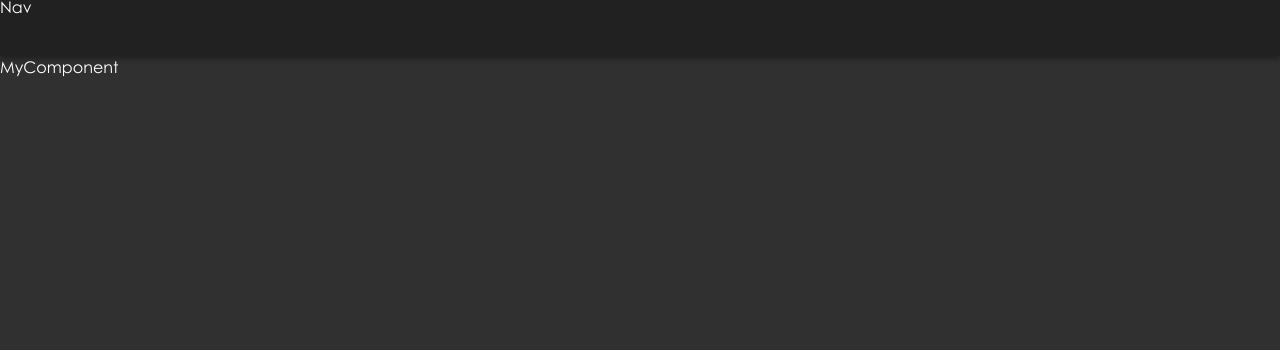
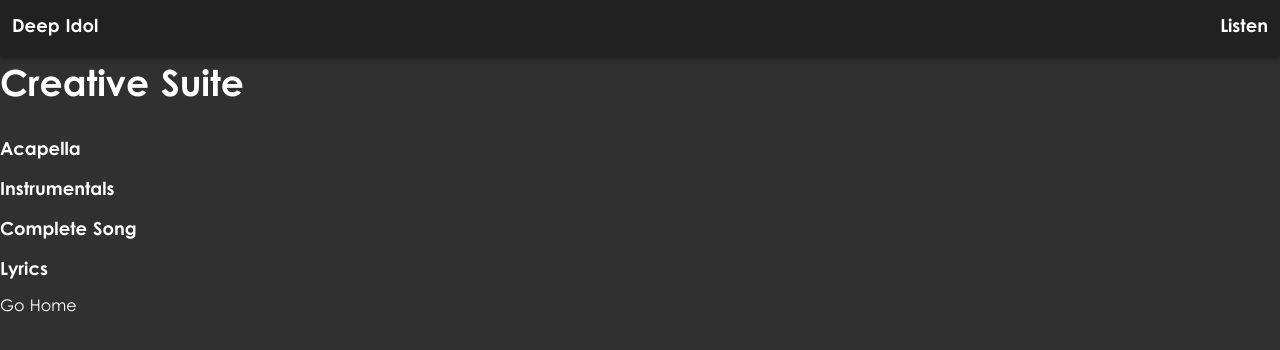
Before and after one commit to commonedits/deep-idol, a React (Create React App) app: page /upload in a window 1280 px wide. Shown: the top 350 px of the page. Built offline with nearby package versions, Linux system fonts and the light colour scheme.

Commit message:
complete deployment

```diff
--- a/src/App.css
+++ b/src/App.css
@@ -27,6 +27,11 @@ p {
     font-size: 14px;
 }
 
+a {
+    color: white;
+    text-decoration: none;
+}
+
 .hidden {
     opacity: 0;
     transition: 0.5s;
@@ -54,5 +59,8 @@ p {
 .container {
     margin-top: 60px;
     width: 100%;
- height: calc(100vw - 60px);
 }
+
+.noscroll {
+    overflow-y: hidden;
+}
--- a/src/App.js
+++ b/src/App.js
@@ -1,26 +1,28 @@
-import React, { Component } from 'react';
+import React, {Component} from 'react';
 import logo from './logo.svg';
 import './App.css';
 
 import {Route, BrowserRouter as Router} from 'react-router-dom';
 
 import HomePage from './HomePage/HomePage'
+import PickUploadPage from './PickUploadPage/PickUploadPage'
 import Nav from './Nav/Nav'
 
 class App extends Component {
     render() {
         return (
+            <Router>
                 <div>
                     {/* Nav Bar */}
-      <Nav />
+                    <Nav/>
                     <div className='container'>
 
                         {/* Insert pages into this router */}
-      <Router>
-       <Route path='/' component={HomePage} />
-      </Router>
+                        <Route exact path='/' component={HomePage}/>
+                        <Route path='/upload' component={PickUploadPage}/>
                     </div>
                 </div>
+            </Router>
         );
     }
 }
--- a/src/HomePage/HomePage.js
+++ b/src/HomePage/HomePage.js
@@ -1,4 +1,7 @@
 import React, {Component} from 'react';
+import './HomePage.css';
+
+import {Link} from 'react-router-dom'
 
 export default class HomePage extends Component {
     constructor(props) {
@@ -7,7 +10,11 @@ export default class HomePage extends Component {
 
     render() {
         return (
-            <div>MyComponent</div>
+            <div>
+             <h1>This is the Home Page</h1>
+
+             <Link to='/upload'>Go Upload</Link>
+            </div>
         );
     }
 }
--- a/src/Nav/Nav.css
+++ b/src/Nav/Nav.css
@@ -6,12 +6,23 @@
 	background-color: #212121;
 	box-shadow: 0 0 4px 0 rgba(0, 0, 0, 0.12), 0 4px 4px 0 rgba(0, 0, 0, 0.24);
  display: flex;
+ align-items: center;
+ justify-content: space-between;
 }
 
 .navbar .left {
 
 }
 
-.navbar .right {
+.navbar .left a {
+ margin-left: 12px;
+ font-weight: bold;
+ font-size: 18px;
+}
+
+.navbar .right a {
+ font-size: 18px;
+ font-weight: bold;
+ margin-right: 12px;
 
 }
--- a/src/Nav/Nav.js
+++ b/src/Nav/Nav.js
@@ -9,7 +9,15 @@ export default class Nav extends Component {
     render() {
         return (
             <div className='navbar'>
-             Nav
+
+                <div className='left'>
+                    <a> Deep Idol </a>
+                </div>
+
+                <div className='right'>
+                    <a>Listen</a>
+                </div>
+
             </div>
         );
     }
--- /dev/null
+++ b/src/PickUploadPage/PickUploadPage.js
@@ -0,0 +1,52 @@
+import React, {Component} from 'react';
+import './PickUploadPage.css';
+import Nav from '../Nav/Nav';
+
+import {Link} from 'react-router-dom'
+export default class PickUploadPage extends Component {
+    constructor(props) {
+        super(props);
+
+    }
+
+    componentWillMount() {
+        console.log("PROPS: ", this.props);
+    }
+
+    RolesArray = [
+        {
+            text: "Acapella",
+            role: ""
+        }, {
+            text: "Instrumentals",
+            role: ""
+        }, {
+            text: "Complete Song",
+            role: ""
+        }, {
+            text: "Lyrics",
+            role: ""
+        }
+    ]
+
+    render() {
+        return (
+            <div>
+                <div className='content roles-page'>
+                    <h1 className='center'>Creative Suite</h1>
+                </div>
+                <div className="choice-container">
+                    {this.RolesArray.map((item, index) => {
+                        return (
+                            <div key={index} className={`create ${item.role}`} onClick={() => this.onBoarding(item)}>
+                                <h2>{item.text}
+                                </h2>
+                            </div>
+                        )
+                    })}
+                </div>
+                <Link to='/'>Go Home</Link>
+            </div>
+        );
+    }
+}
```
Also changed, not shown: src/PickUploadPage/PickUploadPage.css (added). Lines whose indentation alone changed are shown as unchanged.
